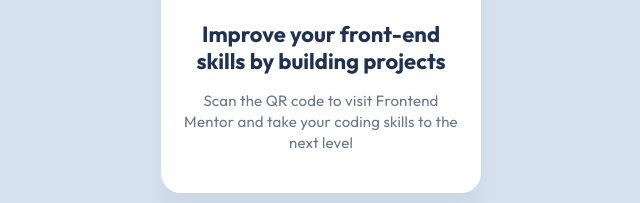
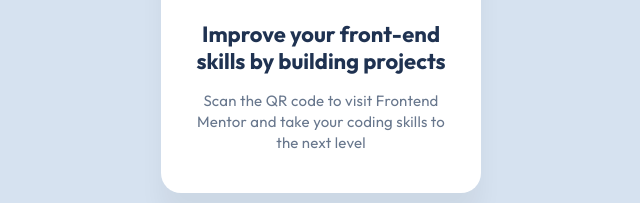
Before and after one commit to yanggeorge/qr-code-test, a plain HTML site: page index.html in a window 1280 px wide. Shown: the part 457-660 px from the top of the page, 319-959 px from the left. Drawn offline with Linux system fonts and the light colour scheme.

Commit message:
文字宽度

```diff
--- a/styles.css
+++ b/styles.css
@@ -52,19 +52,21 @@ body {
   display: flex;
   flex-direction: column;
   gap: 16px;
-  width: 288px;
-
   text-align: center;
+  padding-left: 16px;
+  padding-right: 16px;
 }
 
 .title {
   font-weight: 700;
   font-size: 22px;
   line-height: 1.2;
+  width: 256px;
   color: hsl(218, 44%, 22%);
 }
 
 .subtitle {
+  width: 256px;
   font-weight: 400;
   font-size: 15px;
   line-height: 1.4;
```
